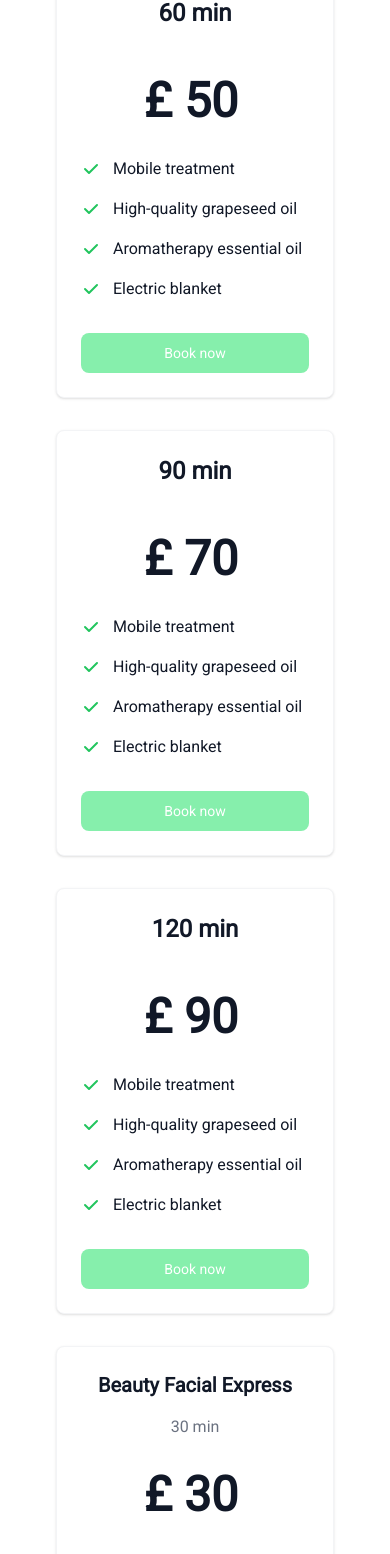
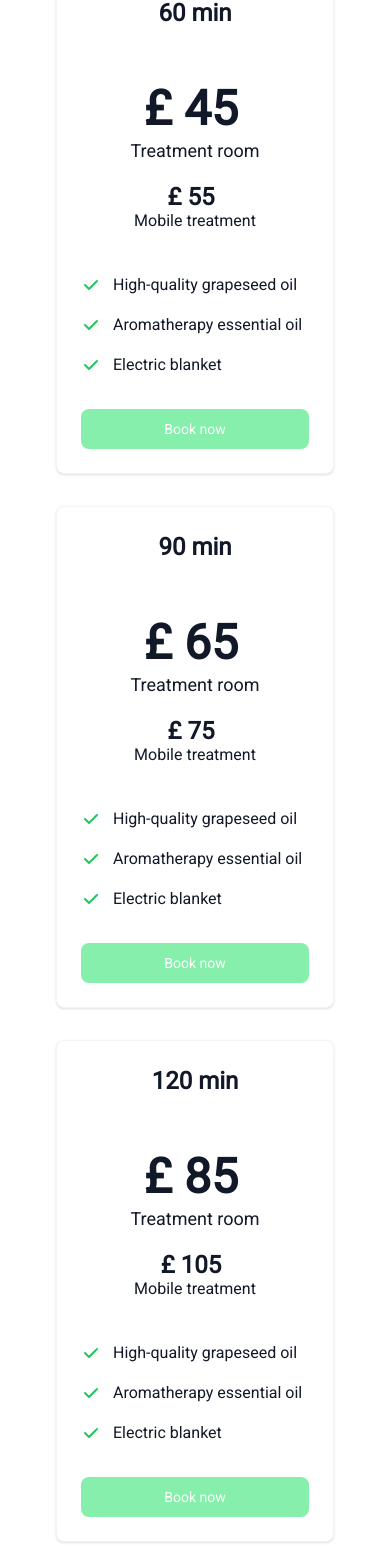
Before and after one commit to h-chagas/milena-new-portfolio, a Next.js app: page /pricing in a window 390 px wide. Shown: the part 368-1922 px from the top of the page. Built offline with nearby package versions, Linux system fonts and the light colour scheme.

Commit message:
update prices - split into mobile and treatment room prices

```diff
--- a/src/pages/pricing.js
+++ b/src/pages/pricing.js
@@ -26,26 +26,18 @@ const Pricing = () => {
             <div className="flex flex-col p-6 mx-auto max-w-lg text-center text-gray-900 bg-white rounded-lg border border-gray-100 shadow dark:border-gray-600 xl:p-8 dark:bg-gray-800 dark:text-white">
               <h3 className="mb-4 text-2xl font-semibold">60 min</h3>
               {/* <p className="font-light text-gray-500 sm:text-lg dark:text-gray-400">Best option for personal use & for your next project.</p> */}
-              <div className="flex justify-center items-baseline my-8">
-                <span className="mr-2 text-5xl font-extrabold">£ 50</span>
+              <div className="flex flex-col justify-center items-center my-8">
+                <div className="flex flex-col justify-center items-center my-2">
+                  <span className="mr-2 text-5xl font-extrabold pb-4">£ 45</span>
+                  <span className="text-lg -mt-3">Treatment room</span>
+                </div>
+                  <div className="flex flex-col justify-center items-center my-2">
+                    <span className="mr-2 text-2xl font-extrabold">£ 55</span>
+                    <span className="text-md -mt-1">Mobile treatment</span>
+                  </div>
                 {/* <span className="text-gray-500 dark:text-gray-400">/month</span> */}
               </div>
               <ul role="list" className="mb-8 space-y-4 text-left">
-                <li className="flex items-center space-x-3">
-                  <svg
-                    className="flex-shrink-0 w-5 h-5 text-green-500 dark:text-green-400"
-                    fill="currentColor"
-                    viewBox="0 0 20 20"
-                    xmlns="http://www.w3.org/2000/svg"
-                  >
-                    <path
-                      fill-rule="evenodd"
-                      d="M16.707 5.293a1 1 0 010 1.414l-8 8a1 1 0 01-1.414 0l-4-4a1 1 0 011.414-1.414L8 12.586l7.293-7.293a1 1 0 011.414 0z"
-                      clip-rule="evenodd"
-                    ></path>
-                  </svg>
-                  <span>Mobile treatment</span>
-                </li>
                 <li className="flex items-center space-x-3">
                   <svg
                     className="flex-shrink-0 w-5 h-5 text-green-500 dark:text-green-400"
@@ -104,26 +96,18 @@ const Pricing = () => {
             <div className="flex flex-col p-6 mx-auto max-w-lg text-center text-gray-900 bg-white rounded-lg border border-gray-100 shadow dark:border-gray-600 xl:p-8 dark:bg-gray-800 dark:text-white">
               <h3 className="mb-4 text-2xl font-semibold">90 min</h3>
               {/* <p className="font-light text-gray-500 sm:text-lg dark:text-gray-400">Best option for personal use & for your next project.</p> */}
-              <div className="flex justify-center items-baseline my-8">
-                <span className="mr-2 text-5xl font-extrabold">£ 70</span>
+              <div className="flex flex-col justify-center items-center my-8">
+                <div className="flex flex-col justify-center items-center my-2">
+                  <span className="mr-2 text-5xl font-extrabold pb-4">£ 65</span>
+                  <span className="text-lg -mt-3">Treatment room</span>
+                </div>
+                  <div className="flex flex-col justify-center items-center my-2">
+                    <span className="mr-2 text-2xl font-extrabold">£ 75</span>
+                    <span className="text-md -mt-1">Mobile treatment</span>
+                  </div>
                 {/* <span className="text-gray-500 dark:text-gray-400">/month</span> */}
               </div>
               <ul role="list" className="mb-8 space-y-4 text-left">
-                <li className="flex items-center space-x-3">
-                  <svg
-                    className="flex-shrink-0 w-5 h-5 text-green-500 dark:text-green-400"
-                    fill="currentColor"
-                    viewBox="0 0 20 20"
-                    xmlns="http://www.w3.org/2000/svg"
-                  >
-                    <path
-                      fill-rule="evenodd"
-                      d="M16.707 5.293a1 1 0 010 1.414l-8 8a1 1 0 01-1.414 0l-4-4a1 1 0 011.414-1.414L8 12.586l7.293-7.293a1 1 0 011.414 0z"
-                      clip-rule="evenodd"
-                    ></path>
-                  </svg>
-                  <span>Mobile treatment</span>
-                </li>
                 <li className="flex items-center space-x-3">
                   <svg
                     className="flex-shrink-0 w-5 h-5 text-green-500 dark:text-green-400"
@@ -182,26 +166,18 @@ const Pricing = () => {
             <div className="flex flex-col p-6 mx-auto max-w-lg text-center text-gray-900 bg-white rounded-lg border border-gray-100 shadow dark:border-gray-600 xl:p-8 dark:bg-gray-800 dark:text-white">
               <h3 className="mb-4 text-2xl font-semibold">120 min</h3>
               {/* <p className="font-light text-gray-500 sm:text-lg dark:text-gray-400">Best option for personal use & for your next project.</p> */}
-              <div className="flex justify-center items-baseline my-8">
-                <span className="mr-2 text-5xl font-extrabold">£ 90</span>
+              <div className="flex flex-col justify-center items-center my-8">
+                <div className="flex flex-col justify-center items-center my-2">
+                  <span className="mr-2 text-5xl font-extrabold pb-4">£ 85</span>
+                  <span className="text-lg -mt-3">Treatment room</span>
+                </div>
+                  <div className="flex flex-col justify-center items-center my-2">
+                    <span className="mr-2 text-2xl font-extrabold">£ 105</span>
+                    <span className="text-md -mt-1">Mobile treatment</span>
+                  </div>
                 {/* <span className="text-gray-500 dark:text-gray-400">/month</span> */}
               </div>
               <ul role="list" className="mb-8 space-y-4 text-left">
-                <li className="flex items-center space-x-3">
-                  <svg
-                    className="flex-shrink-0 w-5 h-5 text-green-500 dark:text-green-400"
-                    fill="currentColor"
-                    viewBox="0 0 20 20"
-                    xmlns="http://www.w3.org/2000/svg"
-                  >
-                    <path
-                      fill-rule="evenodd"
-                      d="M16.707 5.293a1 1 0 010 1.414l-8 8a1 1 0 01-1.414 0l-4-4a1 1 0 011.414-1.414L8 12.586l7.293-7.293a1 1 0 011.414 0z"
-                      clip-rule="evenodd"
-                    ></path>
-                  </svg>
-                  <span>Mobile treatment</span>
-                </li>
                 <li className="flex items-center space-x-3">
                   <svg
                     className="flex-shrink-0 w-5 h-5 text-green-500 dark:text-green-400"
@@ -259,27 +235,15 @@ const Pricing = () => {
             {/* Card 4 */}
             <div className="flex flex-col p-6 mx-auto max-w-lg text-center text-gray-900 bg-white rounded-lg border border-gray-100 shadow dark:border-gray-600 xl:p-8 dark:bg-gray-800 dark:text-white">
               <h3 className="mb-4 text-xl font-semibold">Beauty Facial Express</h3>
-              <p className="font-light text-gray-500 sm:text-lg dark:text-gray-400">30 min</p>
-              <div className="flex justify-center items-baseline my-8">
-                <span className="mr-2 text-5xl font-extrabold">£ 30</span>
+              <div className="flex flex-col justify-center items-center my-8">
+                <div className="flex flex-col justify-center items-center my-2">
+                  <span className="mr-2 text-5xl font-extrabold pb-4">£ 35</span>
+                  {/* <span className="text-lg -mt-3">Treatment room</span> */}
+                </div>
                 {/* <span className="text-gray-500 dark:text-gray-400">/month</span> */}
+                <p className="font-light text-gray-500 sm:text-lg dark:text-gray-400">30 min</p>
               </div>
-              <ul role="list" className="mb-8 space-y-4 text-left">
-                <li className="flex items-center space-x-3">
-                  <svg
-                    className="flex-shrink-0 w-5 h-5 text-green-500 dark:text-green-400"
-                    fill="currentColor"
-                    viewBox="0 0 20 20"
-                    xmlns="http://www.w3.org/2000/svg"
-                  >
-                    <path
-                      fill-rule="evenodd"
-                      d="M16.707 5.293a1 1 0 010 1.414l-8 8a1 1 0 01-1.414 0l-4-4a1 1 0 011.414-1.414L8 12.586l7.293-7.293a1 1 0 011.414 0z"
-                      clip-rule="evenodd"
-                    ></path>
-                  </svg>
-                  <span>Mobile treatment</span>
-                </li>
+              <ul role="list" className="mb-8 mt-20 space-y-4 text-left">
                 <li className="flex items-center space-x-3">
                   <svg
                     className="flex-shrink-0 w-5 h-5 text-green-500 dark:text-green-400"
@@ -308,7 +272,7 @@ const Pricing = () => {
                       clip-rule="evenodd"
                     ></path>
                   </svg>
-                  <span>Facial pampering with massage</span>
+                  <span>Facial treatment with facial uplifting massage</span>
                 </li>
                 <li className="flex items-center space-x-3">
                   <svg
```
